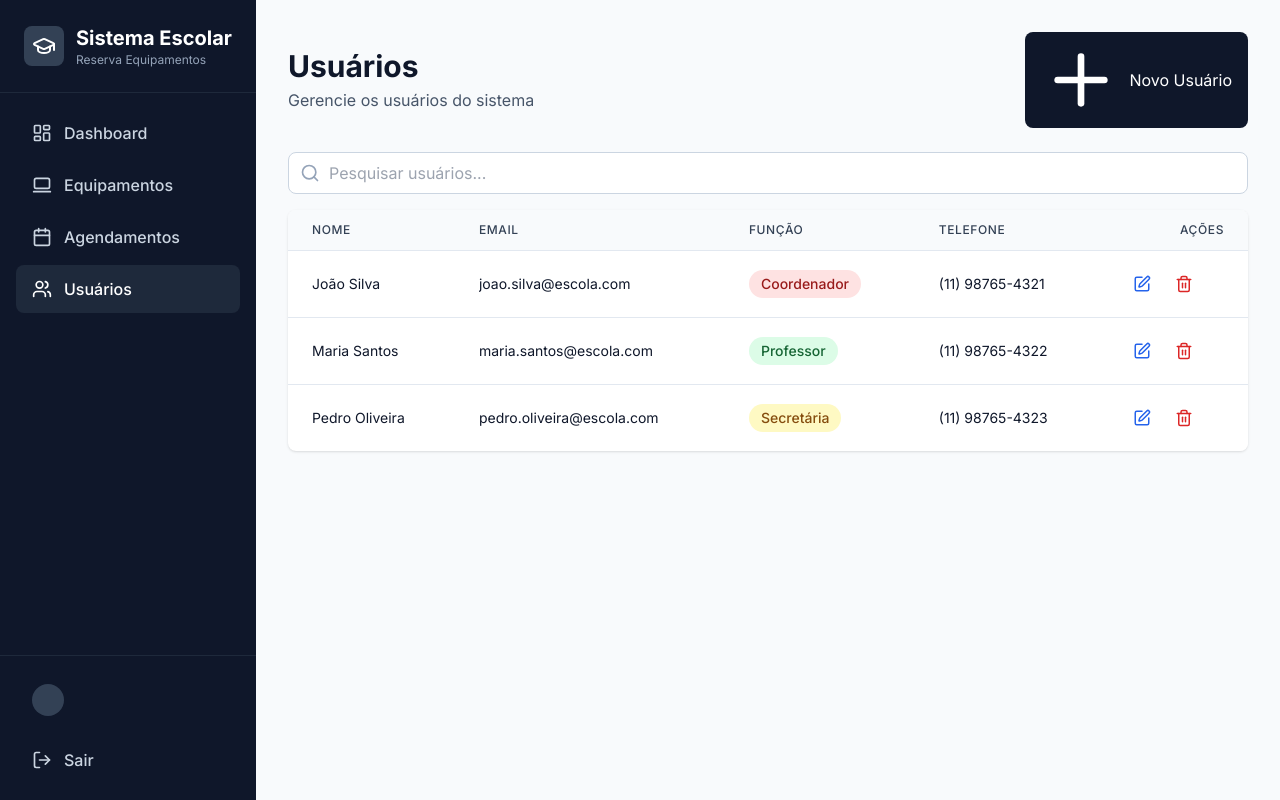
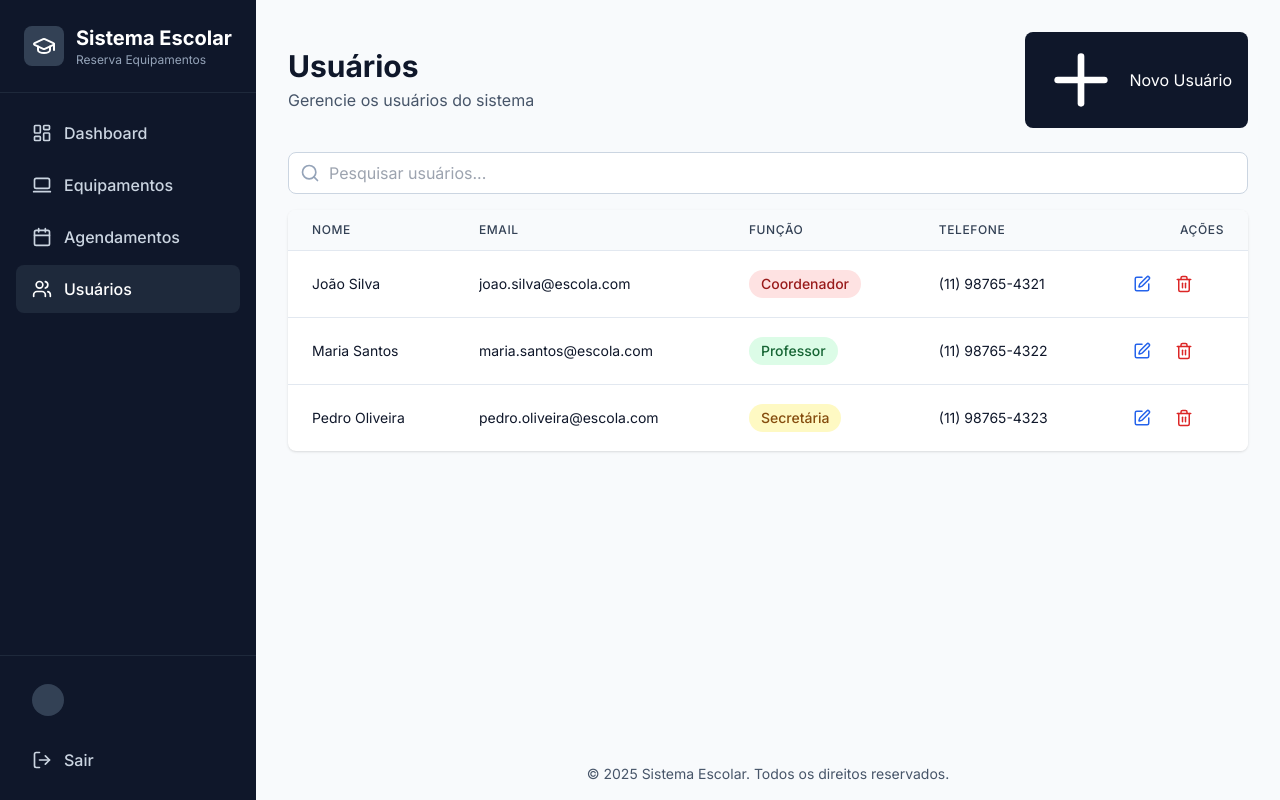
Before and after one commit to DanielF-Cardoso/A3-RESERVA-EQUIPAMENTO-ESCOLAR, a Next.js app in the folder frontend/: page /users in a window 1280 px wide. Built offline with nearby package versions, Linux system fonts and the light colour scheme; sample sign-in values are in the browser's storage.

Commit message:
feat(frontend): Adiciona Footer

```diff
--- /dev/null
+++ b/frontend/components/layout/footer.tsx
@@ -0,0 +1,11 @@
+export function Footer() {
+  return (
+    <footer className="bg-slate-50 border-slate-200 mt-auto">
+      <div className="max-w-7xl mx-auto px-4 py-4">
+        <p className="text-sm text-slate-600 text-center">
+          © 2025 Sistema Escolar. Todos os direitos reservados.
+        </p>
+      </div>
+    </footer>
+  );
+}
--- a/frontend/components/layout/main-layout.tsx
+++ b/frontend/components/layout/main-layout.tsx
@@ -3,6 +3,7 @@
 import { useState } from 'react';
 import { Menu } from 'lucide-react';
 import { Sidebar } from './sidebar';
+import { Footer } from './footer';
 
 interface MainLayoutProps {
   children: React.ReactNode;
@@ -15,7 +16,7 @@ export function MainLayout({ children }: MainLayoutProps) {
     <div className="flex h-screen bg-slate-50">
       <Sidebar isOpen={isSidebarOpen} onClose={() => setIsSidebarOpen(false)} />
 
-      <main className="flex-1 overflow-y-auto w-full">
+      <main className="flex-1 overflow-y-auto w-full flex flex-col">
         {/* Mobile Header com botão hambúrguer */}
         <div className="lg:hidden sticky top-0 z-30 bg-white border-b border-slate-200 px-4 py-3">
           <button
@@ -26,9 +27,11 @@ export function MainLayout({ children }: MainLayoutProps) {
           </button>
         </div>
 
-        <div className="p-4 sm:p-6 lg:p-8">
+        <div className="flex-1 p-4 sm:p-6 lg:p-8">
           {children}
         </div>
+
+        <Footer />
       </main>
     </div>
   );
```
